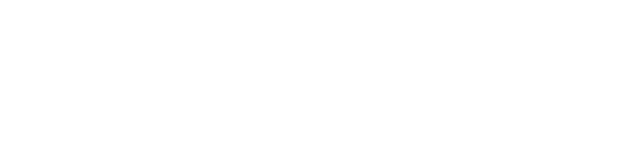
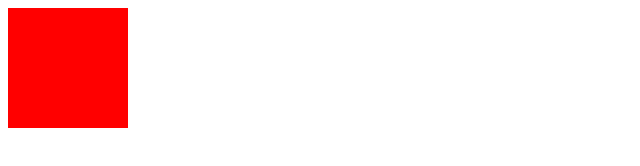
Before and after one commit to devjoselucas/HTML_Form_Inputs, a plain HTML site: page Another.html in a window 1280 px wide. Shown: the whole page, without its empty margins (0-640 px from the left). Drawn offline with Linux system fonts and the light colour scheme.

Commit message:
Teste de implementação de uma pequena caixa com div

```diff
--- a/Another.html
+++ b/Another.html
@@ -0,0 +1,13 @@
+<!DOCTYPE html>
+<html lang="pt-BR">
+<head>
+    <meta charset="UTF-8">
+    <meta name="viewport" content="width=device-width, initial-scale=1.0">
+    <link rel="stylesheet" href="styles.css">
+    <title>Form inputs</title>
+</head>
+
+<body>
+    <div class="caixa"></div>
+</body>
+</html>
--- a/styles.css
+++ b/styles.css
@@ -1,7 +1,5 @@
-body{
-    font-family: sans-serif;
+.caixa {
+    background-color: red;
+    width: 120px;
+    height: 120px;;
 }
-
-label{
-    cursor: pointer;
-}
```
